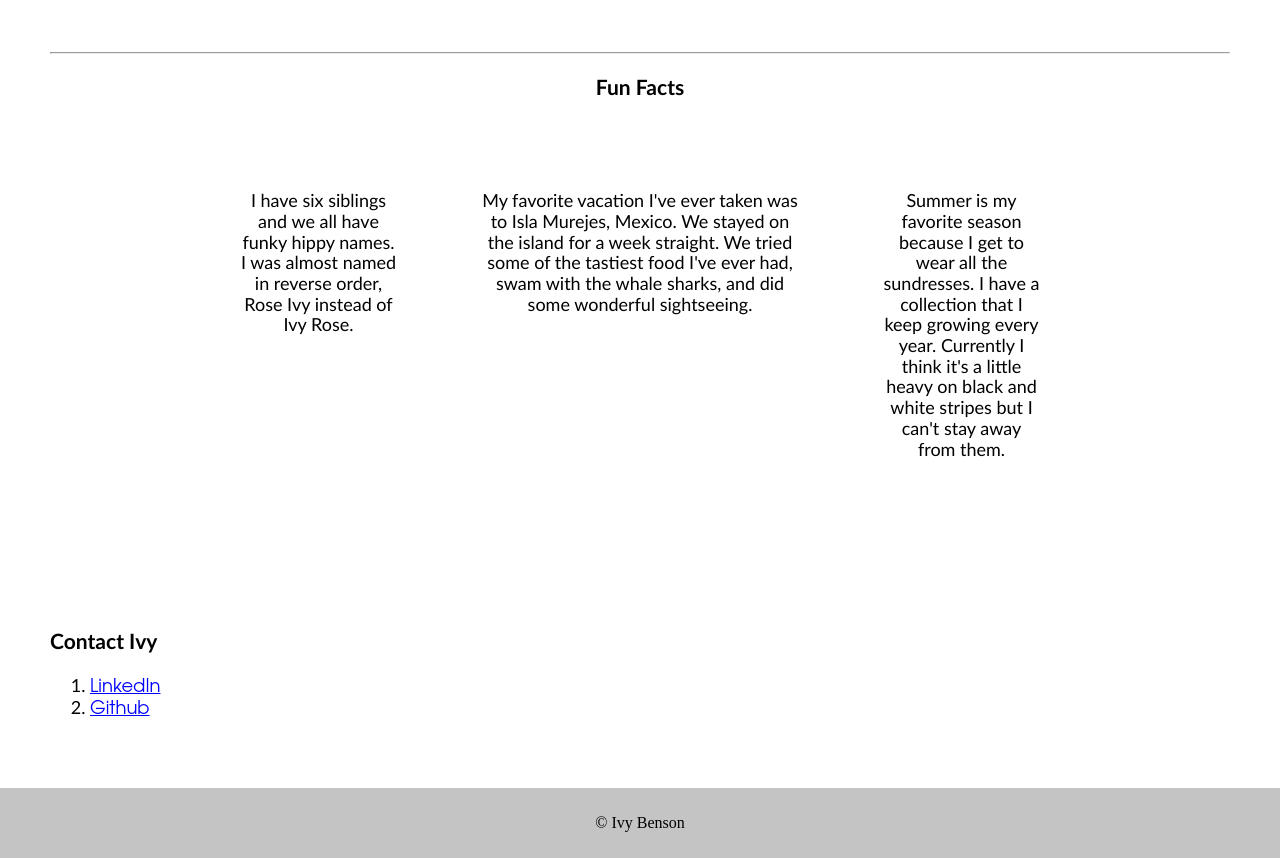
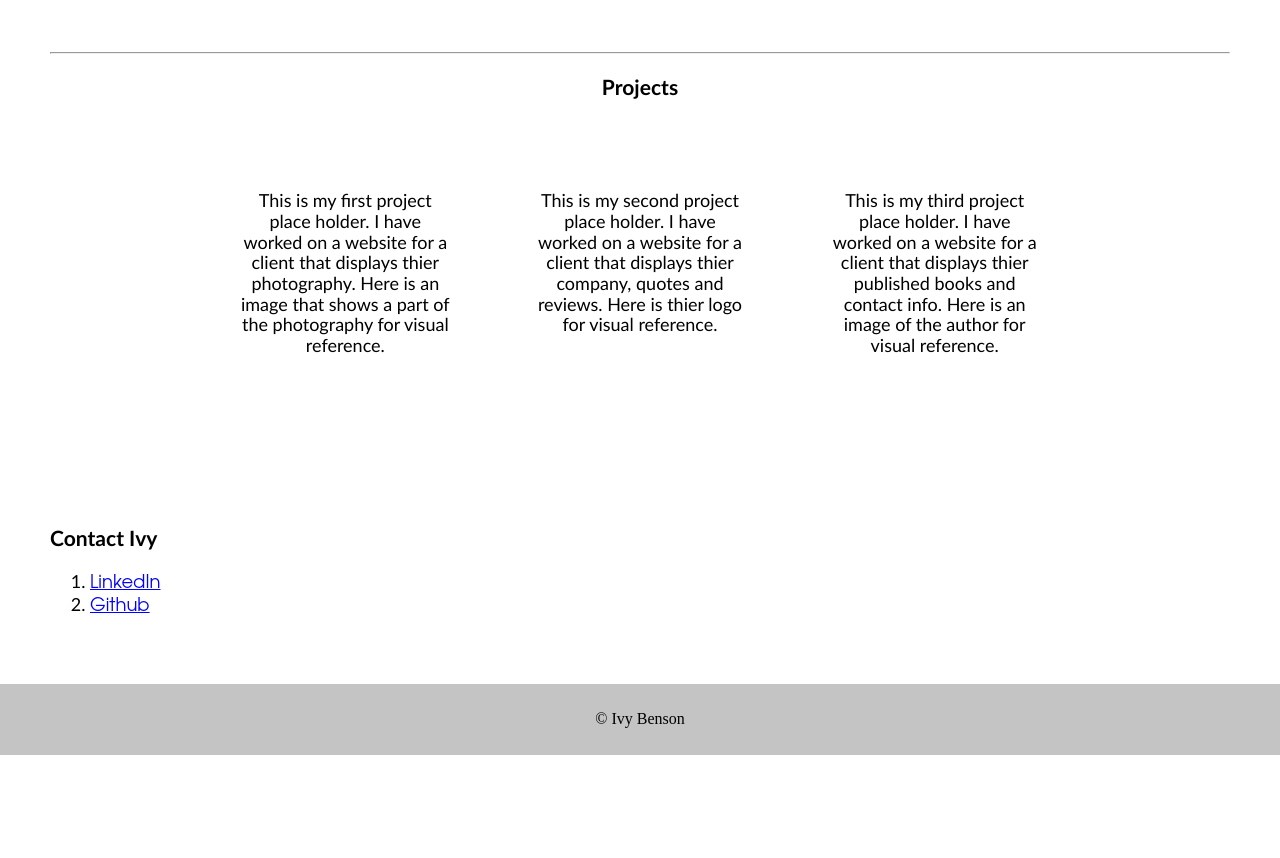
Before and after one commit to ivybenson/Profile, a plain HTML site: page index.html in a window 1280 px wide. Shown: the part 1390-2248 px from the top of the page. After the commit the page ends 2145 px from the top, so only its background shows below. Drawn offline with nearby package versions, Linux system fonts and the light colour scheme.

Commit message:
Update index.html

```diff
--- a/index.html
+++ b/index.html
@@ -49,11 +49,11 @@
         <!-- New items added for flexbox practice-->
 
          <section>
-          <h3 style = "text-align:center">Fun Facts</h3>
+          <h3 style = "text-align:center">Projects</h3>
           <div class="group">
-          <div class="item">I have six siblings and we all have funky hippy names. I was almost named in reverse order, Rose Ivy instead of Ivy Rose.</div>
-          <div class="item item-double">My favorite vacation I've ever taken was to Isla Murejes, Mexico. We stayed on the island for a week straight. We tried some of the tastiest food I've ever had, swam with the whale sharks, and did some wonderful sightseeing. </div>
-          <div class="item">Summer is my favorite season because I get to wear all the sundresses. I have a collection that I keep growing every year. Currently I think it's a little heavy on black and white stripes but I can't stay away from them. </div>
+          <div class="item">This is my first project place holder. I have worked on a website for a client that displays thier photography. Here is an image that shows a part of the photography for visual reference.</div>
+          <div class="item">This is my second project place holder. I have worked on a website for a client that displays thier company, quotes and reviews. Here is thier logo for visual reference. </div>
+          <div class="item">This is my third project place holder. I have worked on a website for a client that displays thier published books and contact info. Here is an image of the author for visual reference. </div>
           </div>
          </section>
 
```
